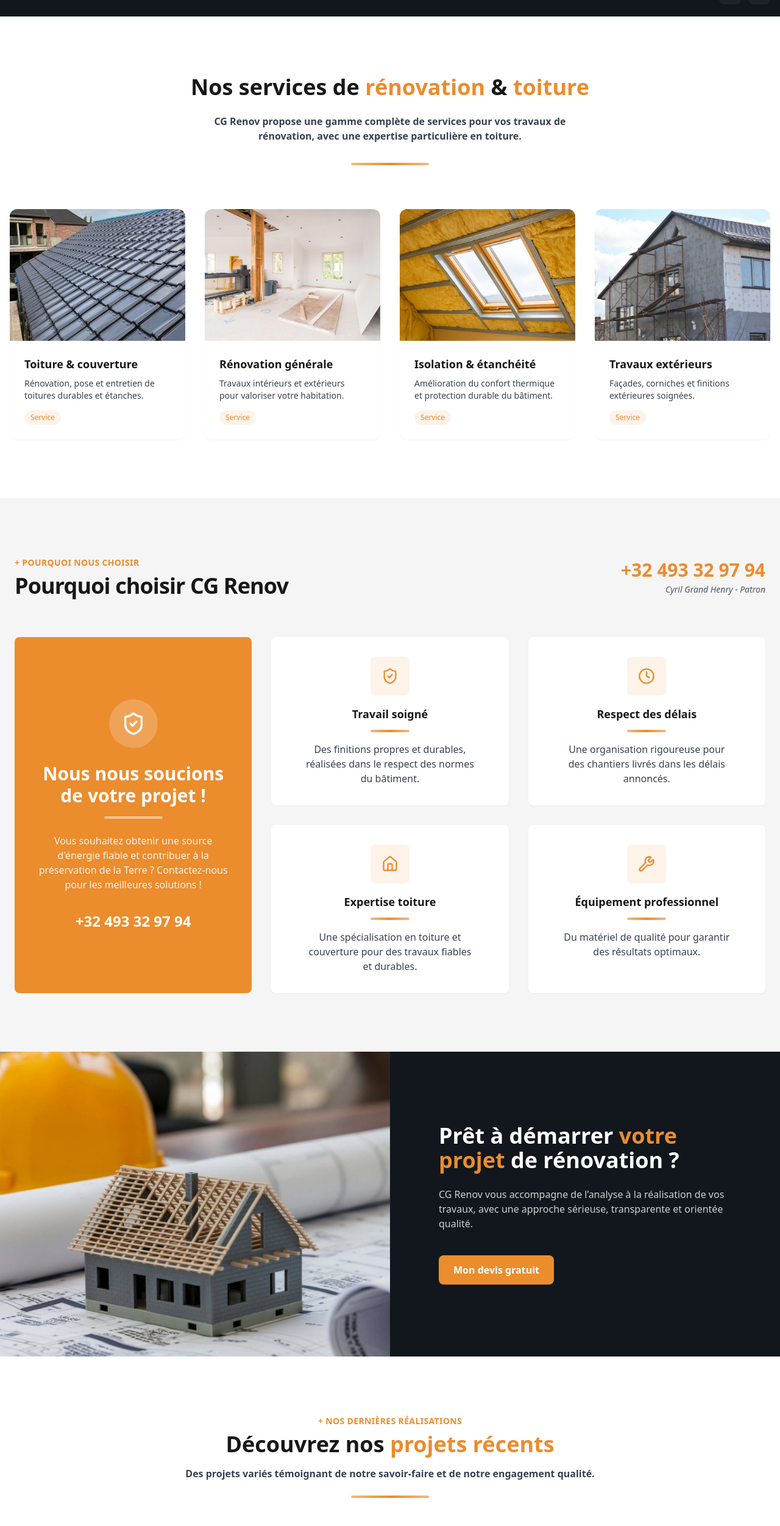
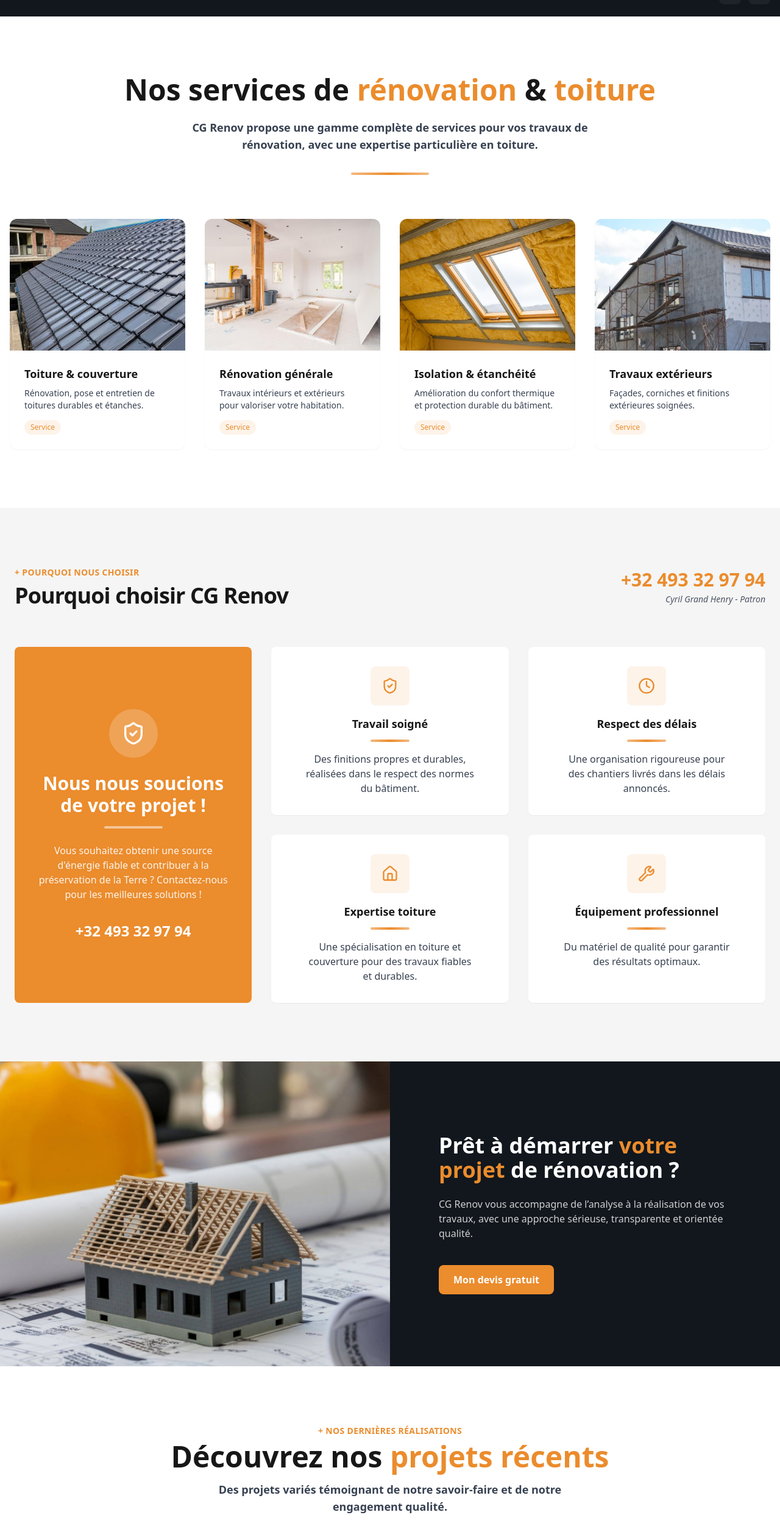
Before and after one commit to NicolasDeza/cgrenov, a Nuxt app: page / in a window 1280 px wide. Shown: the part 821-3324 px from the top of the page at 61% size. Built offline with nearby package versions, Linux system fonts and the light colour scheme.

Commit message:
Modif design

```diff
--- a/app/components/ContactForm.vue
+++ b/app/components/ContactForm.vue
@@ -191,7 +191,7 @@
 
         <!-- Colonne droite : Form -->
         <form
-          class="relative p-8 lg:p-10 bg-white dark:bg-slate-800 shadow-2xl border-t-4 border-primary space-y-6"
+          class="relative rounded-lg p-8 lg:p-10 bg-white dark:bg-slate-800 shadow-2xl border-t-4 border-primary space-y-6"
           @submit.prevent="submit"
         >
           <!-- Badge professionnel en coin -->
--- a/app/components/HomeRealisations.vue
+++ b/app/components/HomeRealisations.vue
@@ -118,10 +118,10 @@
         <p class="text-sm font-semibold text-primary uppercase tracking-wide mb-2">
           + Nos dernières réalisations
         </p>
-        <h2 class="text-3xl md:text-4xl font-bold">
+        <h2 class="text-3xl md:text-5xl font-extrabold">
           Découvrez nos <span class="text-primary">projets récents</span>
         </h2>
-        <p class="mt-4 text-gray-700 max-w-2xl mx-auto font-semibold">
+        <p class="mt-4 text-gray-700 max-w-2xl mx-auto text-medium md:text-lg font-semibold">
           Des projets variés témoignant de notre savoir-faire et de notre engagement qualité.
         </p>
         <div class="mx-auto mt-6 h-1 w-32 rounded-full bg-gradient-to-r from-primary/60 via-primary to-primary/60" />
--- a/app/components/ServicesSection.vue
+++ b/app/components/ServicesSection.vue
@@ -36,12 +36,12 @@
     <section id="services" aria-labelledby="services-title" class="py-16 md:py-24 bg-primary-bg">
   <div class="max-w-[1440px] mx-auto px-4">
     <header class="mb-12 text-center">
-      <h2 id="services-title" class="text-3xl md:text-4xl font-bold">
+      <h2 id="services-title" class="text-3xl md:text-5xl font-extrabold">
         Nos services de <span class="text-primary">rénovation</span> & <span class="text-primary">toiture</span>
       </h2>
 
 
-      <p class="mt-6 text-gray-700 max-w-2xl mx-auto text-medium font-semibold">
+      <p class="mt-6 text-gray-700 max-w-2xl mx-auto text-medium md:text-lg font-semibold">
         CG Renov propose une gamme complète de services pour vos travaux de rénovation,
         avec une expertise particulière en toiture.
       </p>
```
